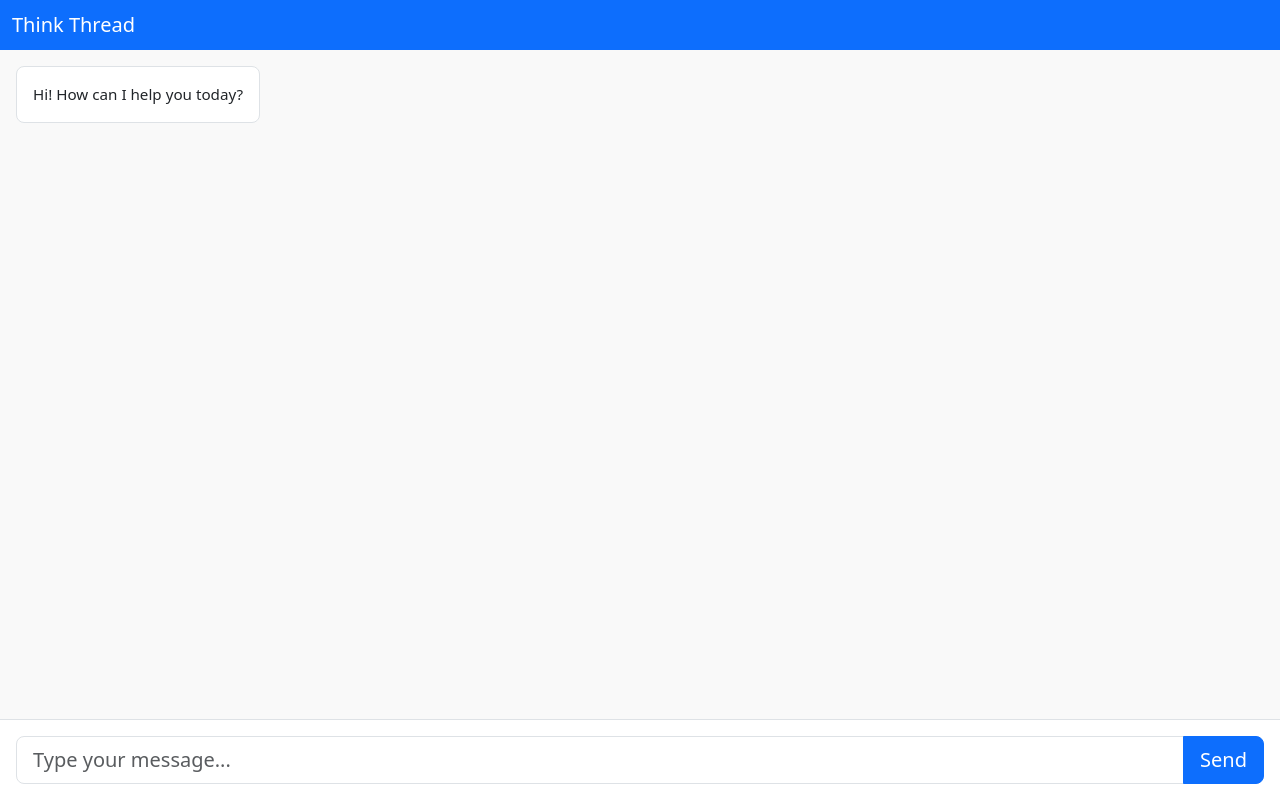
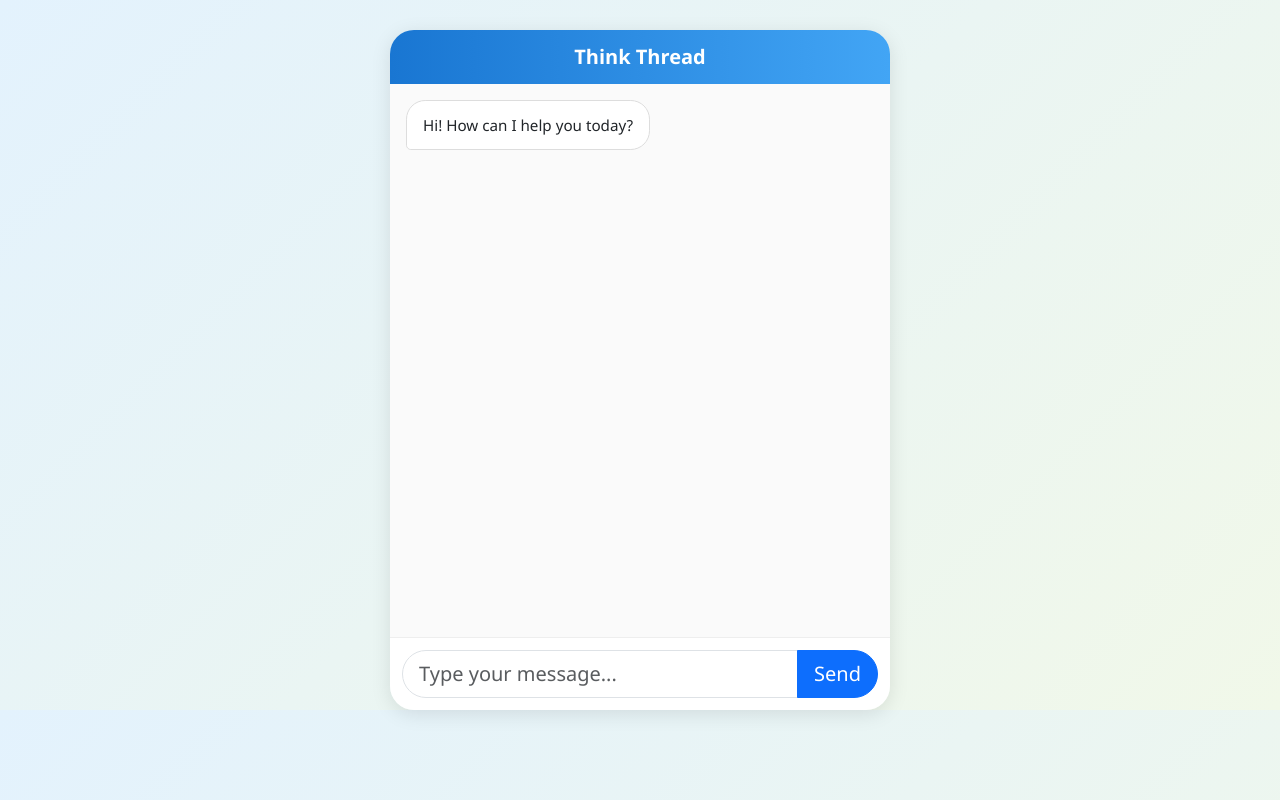
Before and after one commit to dhakalasim/think-thread, a Django app: page / in a window 1280 px wide. Run offline with Django 5.2, Linux system fonts and the light colour scheme.

Commit message:
changing chatbot UI

```diff
--- a/backend/api/templates/api/dashboard.html
+++ b/backend/api/templates/api/dashboard.html
@@ -15,9 +15,76 @@
   <script src="https://unpkg.com/react@18/umd/react.development.js" crossorigin></script>
   <script src="https://unpkg.com/react-dom@18/umd/react-dom.development.js" crossorigin></script>
   <script src="https://unpkg.com/@babel/standalone/babel.min.js"></script>
+
+  <style>
+    body {
+      background: linear-gradient(135deg, #e3f2fd, #f1f8e9);
+      font-family: "Segoe UI", Tahoma, Geneva, Verdana, sans-serif;
+    }
+    .chat-card {
+      max-width: 500px;
+      height: 85vh;
+      margin: auto;
+      margin-top: 30px;
+      border-radius: 1.5rem;
+      overflow: hidden;
+      box-shadow: 0 4px 20px rgba(0,0,0,0.1);
+      display: flex;
+      flex-direction: column;
+    }
+    .chat-area {
+      flex-grow: 1;
+      overflow-y: auto;
+      padding: 1rem;
+      background: #fafafa;
+    }
+    .chat-area::-webkit-scrollbar {
+      display: none;
+    }
+    .chat-bubble {
+      padding: 0.8rem 1rem;
+      border-radius: 1.2rem;
+      max-width: 75%;
+      font-size: 0.95rem;
+      animation: fadeIn 0.3s ease-in-out;
+    }
+    .chat-bubble-user {
+      background-color: #1976d2;
+      color: white;
+      border-bottom-right-radius: 0.3rem;
+    }
+    .chat-bubble-bot {
+      background-color: white;
+      border: 1px solid #ddd;
+      border-bottom-left-radius: 0.3rem;
+    }
+    @keyframes fadeIn {
+      from {opacity: 0; transform: translateY(4px);}
+      to {opacity: 1; transform: translateY(0);}
+    }
+    .chat-input {
+      border-top: 1px solid #eee;
+      padding: 0.75rem;
+      background: white;
+    }
+    .input-group .form-control {
+      border-radius: 2rem 0 0 2rem !important;
+    }
+    .input-group .btn {
+      border-radius: 0 2rem 2rem 0 !important;
+    }
+    .top-bar {
+      background: linear-gradient(90deg, #1976d2, #42a5f5);
+      color: white;
+      padding: 0.75rem 1rem;
+      font-size: 1.25rem;
+      font-weight: 600;
+      text-align: center;
+    }
+  </style>
 </head>
-<body class="bg-light">
-  <div id="root" style="height: 100vh;"></div>
+<body>
+  <div id="root"></div>
 
   {% verbatim %}
   <script type="text/babel">
@@ -31,7 +98,6 @@
         if (!input.trim()) return;
         setMessages([...messages, { from: "user", text: input }]);
         setInput("");
-        // Simple fake bot reply after 1 sec
         setTimeout(() => {
           setMessages((prev) => [
             ...prev,
@@ -41,43 +107,29 @@
       };
 
       return (
-        <div className="d-flex flex-column h-100">
-          {/* Top Bar */}
-          <nav className="navbar navbar-dark bg-primary">
-            <div className="container-fluid">
-              <span className="navbar-brand mb-0 h1">Think Thread</span>
-            </div>
-          </nav>
-
-          {/* Chat Area */}
-          <div className="flex-grow-1 d-flex flex-column" style={{ background: "#f9f9f9" }}>
-            <div
-              className="flex-grow-1 overflow-auto p-3"
-              style={{ fontSize: "0.95rem" }}
-            >
+        <div className="chat-card">
+          <div className="top-bar">Think Thread</div>
+          <div className="chat-area">
             {messages.map((msg, i) => (
               <div
                 key={i}
-                  className={`mb-3 d-flex ${
+                className={`d-flex mb-3 ${
                   msg.from === "user" ? "justify-content-end" : "justify-content-start"
                 }`}
               >
                 <div
-                    className={`p-3 rounded-3 ${
+                  className={`chat-bubble ${
                     msg.from === "user"
-                        ? "bg-primary text-white"
-                        : "bg-white border"
+                      ? "chat-bubble-user"
+                      : "chat-bubble-bot"
                   }`}
-                    style={{ maxWidth: "70%" }}
                 >
                   {msg.text}
                 </div>
               </div>
             ))}
           </div>
-
-            {/* Input Box */}
-            <div className="border-top p-3 bg-white">
+          <div className="chat-input">
             <div className="input-group input-group-lg">
               <input
                 type="text"
@@ -90,7 +142,6 @@
               <button className="btn btn-primary" onClick={sendMessage}>
                 Send
               </button>
-              </div>
             </div>
           </div>
         </div>
```
Lines whose indentation alone changed are shown as unchanged.
